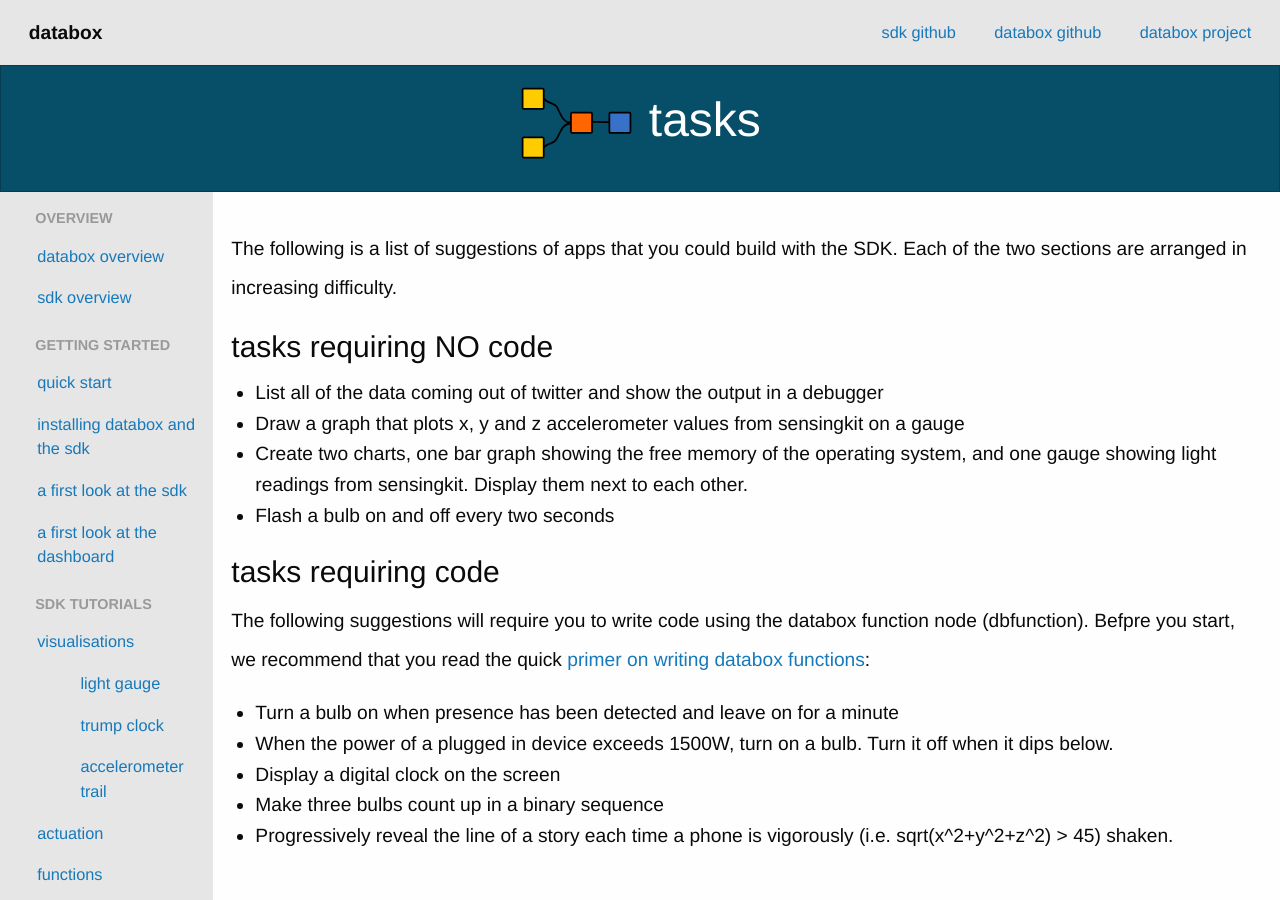
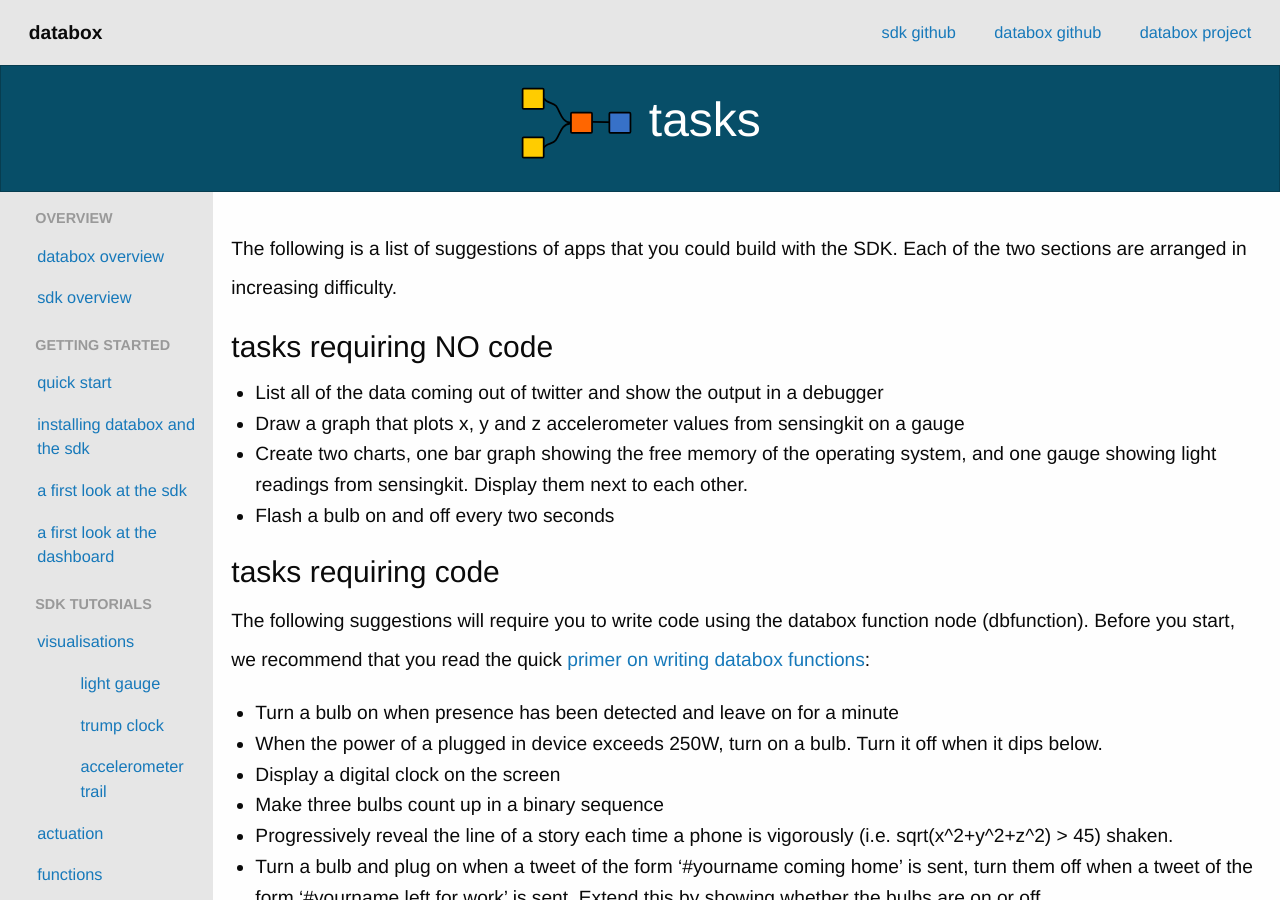
Before and after one commit to tlodge/databox-sdk-tutorial, a Jekyll site: the page built from g54ena/tasks/index.md, in a window 1280 px wide. Built offline with Jekyll 4.4.1, drawn with Linux system fonts in a browser that asks for light colours; some of the changed text lies outside the part shown.

Commit message:
updated tasks

```diff
--- a/g54ena/tasks/index.md
+++ b/g54ena/tasks/index.md
@@ -14,10 +14,11 @@ The following is a list of suggestions of apps that you could build with the SDK
 
 #### tasks requiring code
 
-The following suggestions will require you to write code using the databox function node (dbfunction).  Befpre you start, we recommend that you read the quick [primer on writing databox functions](/tutorials/functions):
+The following suggestions will require you to write code using the databox function node (dbfunction).  Before you start, we recommend that you read the quick [primer on writing databox functions](/tutorials/functions):
 
 * Turn a bulb on when presence has been detected and leave on for a minute
-* When the power of a plugged in device exceeds 1500W, turn on a bulb.  Turn it off when it dips below.
+* When the power of a plugged in device exceeds 250W, turn on a bulb.  Turn it off when it dips below.
 * Display a digital clock on the screen
 * Make three bulbs count up in a binary sequence
 * Progressively reveal the line of a story each time a phone is vigorously (i.e. sqrt(x^2+y^2+z^2) > 45) shaken.
+* Turn a bulb and plug on when a tweet of the form '#yourname coming home' is sent, turn them off when a tweet of the form '#yourname left for work' is sent.  Extend this by showing whether the bulbs are on or off.
```
